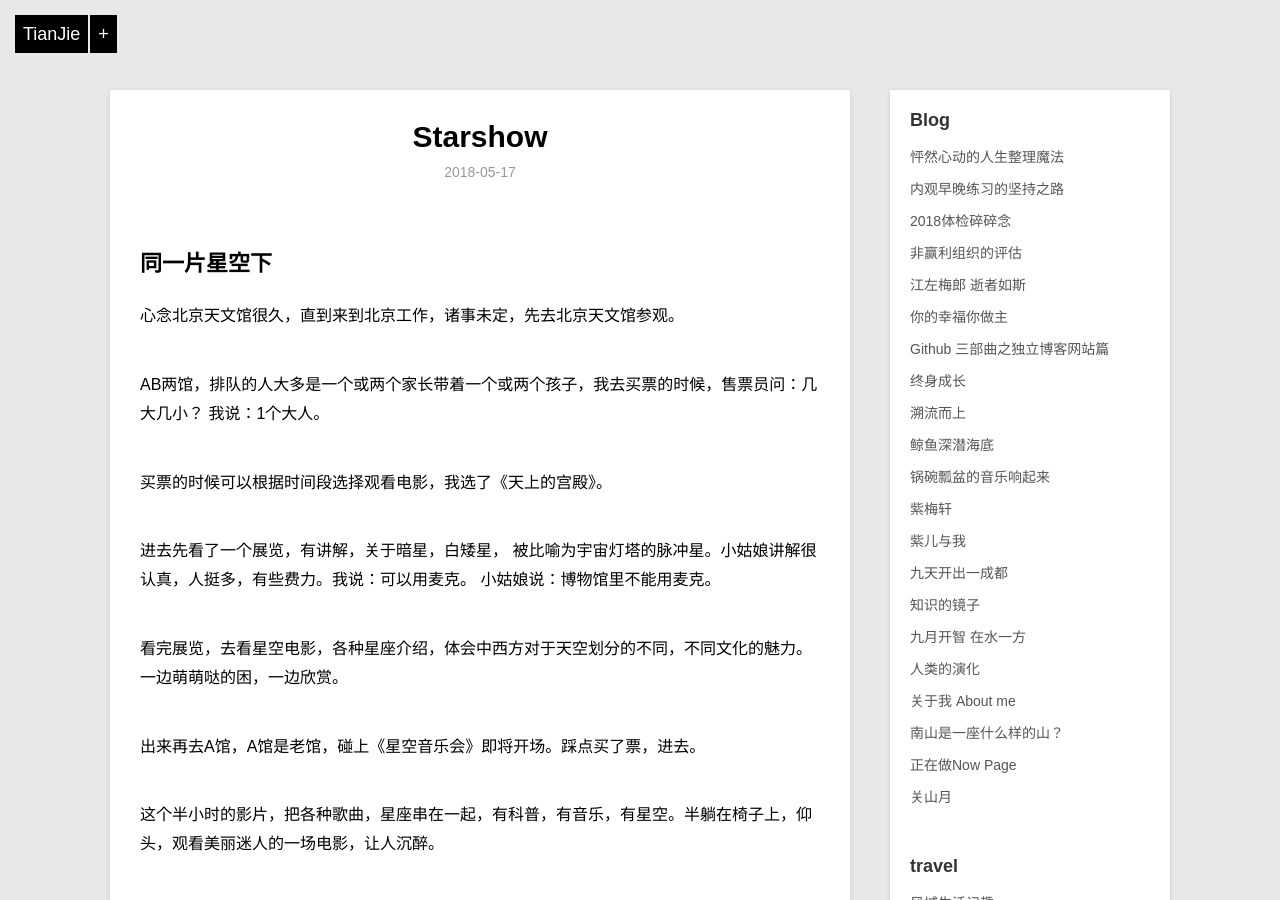
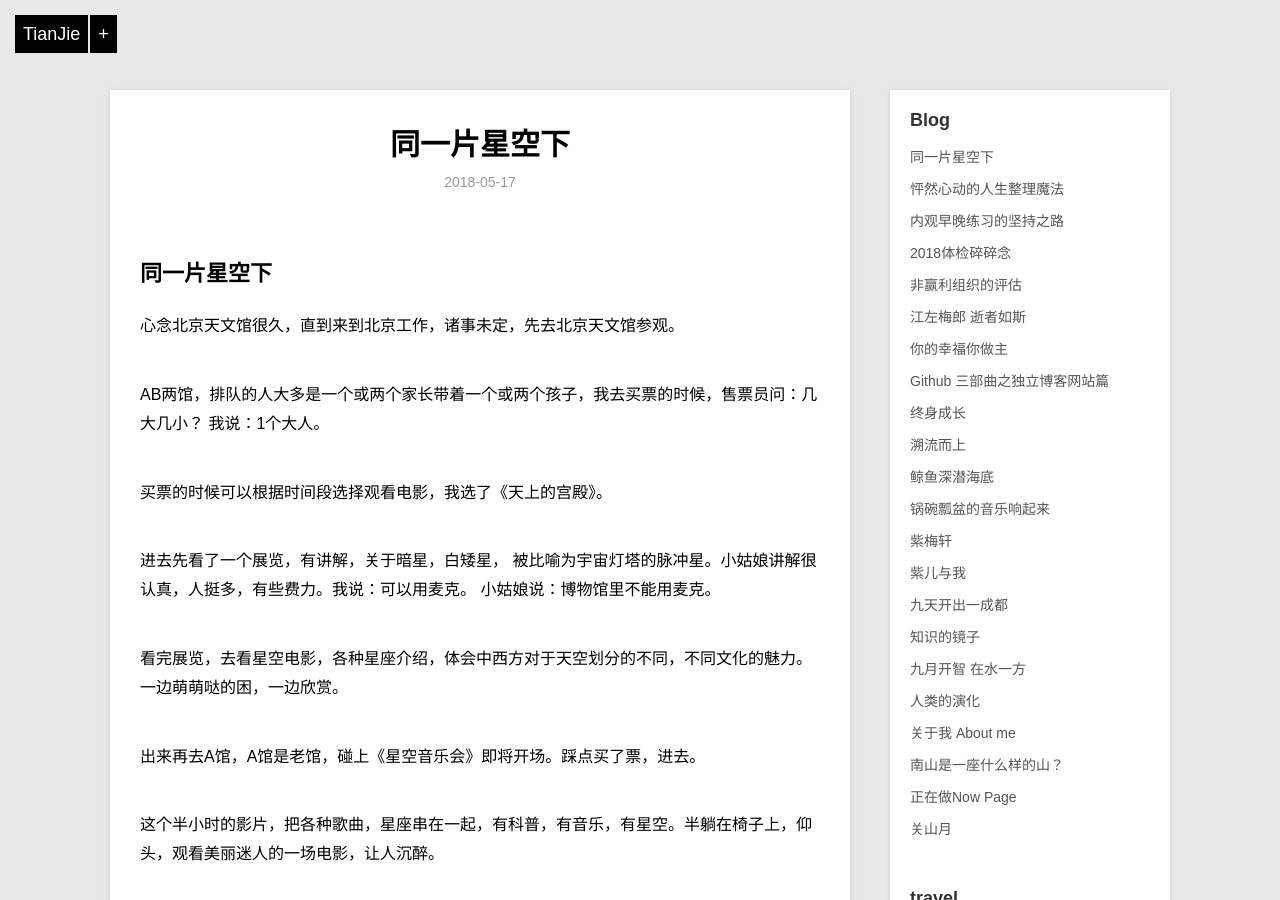
Before and after one commit to violettianjie/violettianjie.github.io, a Jekyll site: the page built from _posts/blog/2018-05-17-starshow.md, in a window 1280 px wide and 900 px high. Built offline with Jekyll 4.4.1, drawn with Linux system fonts in a browser that asks for light colours; our own code applies the rules of GitHub Pages for plain Markdown files.

Commit message:
Update 2018-05-17-starshow.md

```diff
--- a/_posts/blog/2018-05-17-starshow.md
+++ b/_posts/blog/2018-05-17-starshow.md
@@ -1,3 +1,11 @@
+---
+layout: post
+title: "同一片星空下"
+description: "北京天文馆参观指北"
+category: blog
+---
+
+
 ## 同一片星空下
 
 心念北京天文馆很久，直到来到北京工作，诸事未定，先去北京天文馆参观。
```
